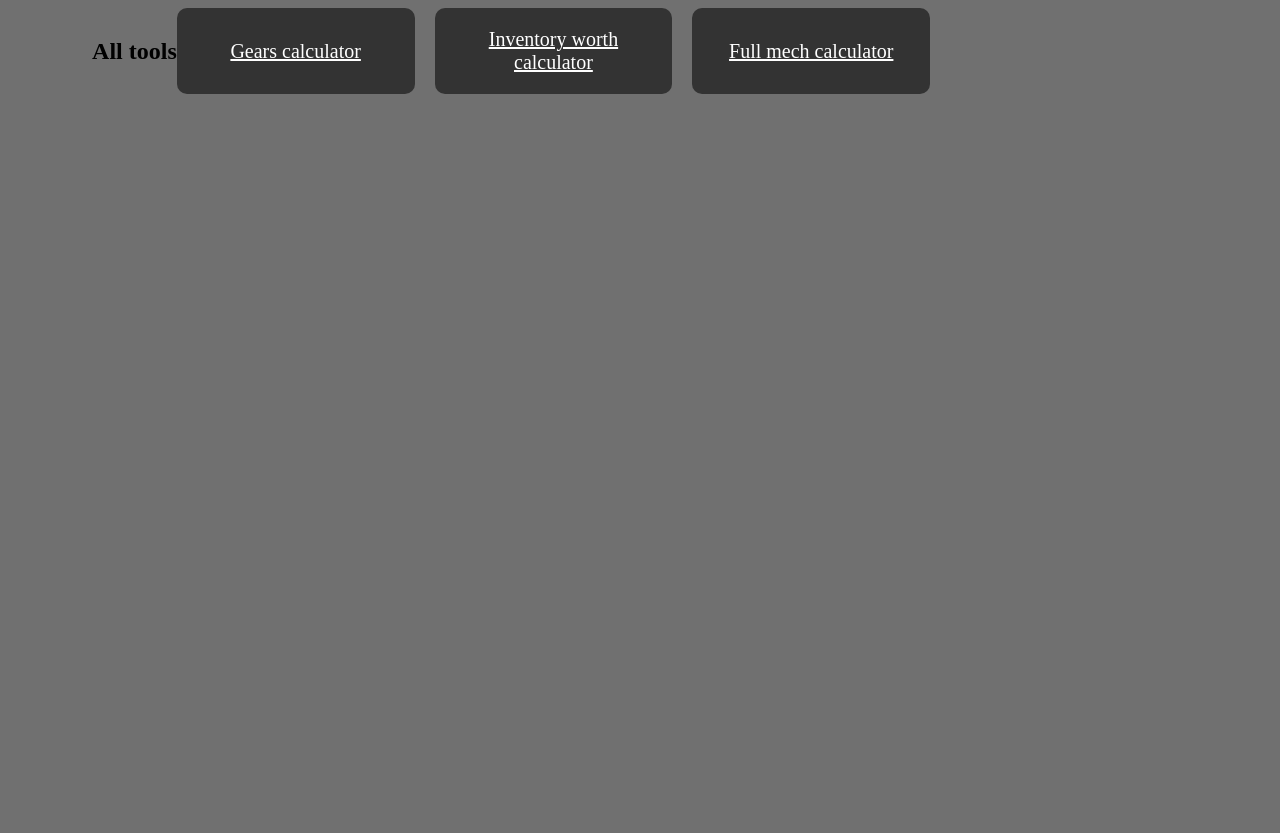
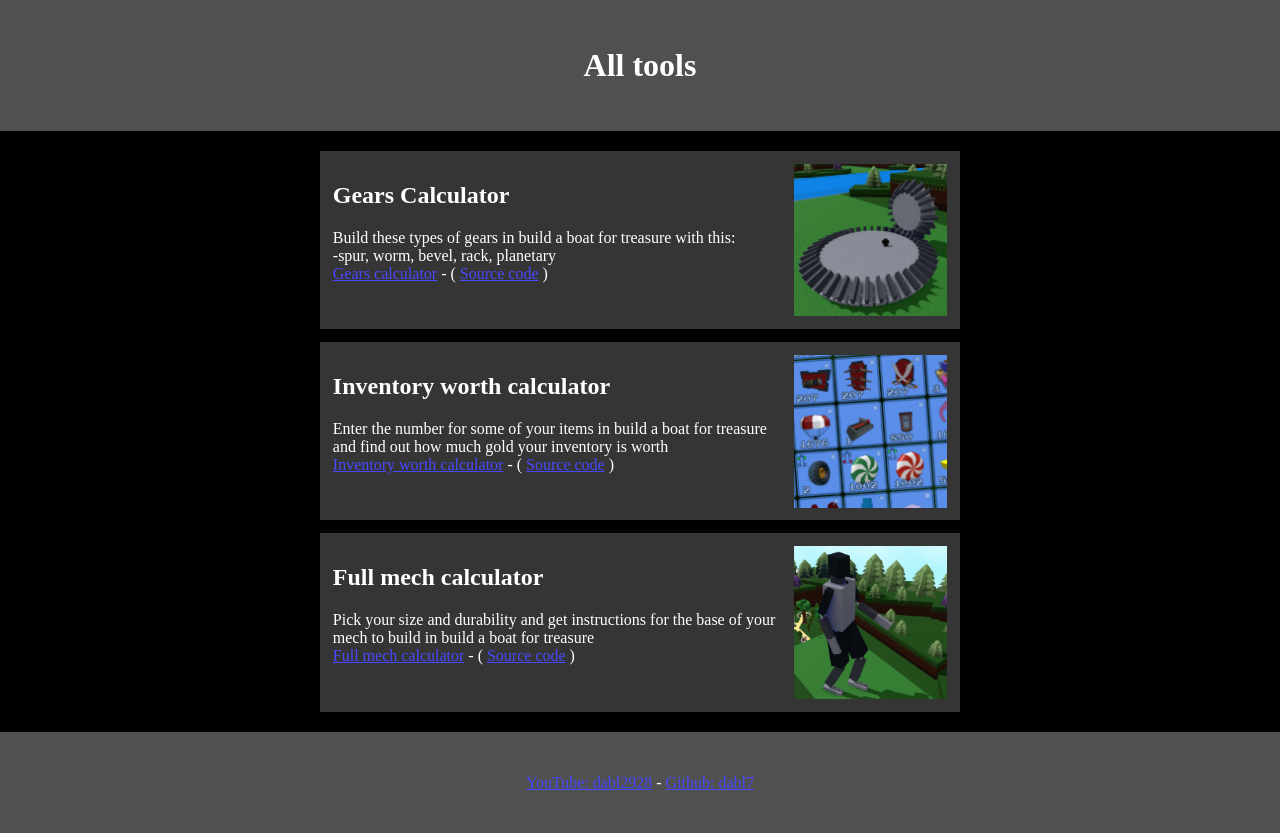
Before and after one commit to dabl7/dabl7.github.io, a plain HTML site: page index.html in a window 1280 px wide. Before the commit the page ends 800 px from the top, so only its background shows below. Drawn offline with Linux system fonts and the light colour scheme.

Commit message:
Enhance index.html with meta tags and layout updates
Added meta tags for description, keywords, and author. Updated styles and structure for better layout and design.

```diff
--- a/index.html
+++ b/index.html
@@ -3,47 +3,131 @@
 <head>
   <meta charset="UTF-8">
   <meta name="viewport" content="width=device-width,initial-scale=1">
+  <meta name="description" content="Roblox build a boat for treasure tools">
+  <meta name="keywords" content="Roblox,BABFT,buildaboat,buildaboatfortreasure,gears,bevel,worm,rack,planetary,inventoryworth,inventory,networth,worth,mech,lambda,walkingmechanism,walking,mecha,robot">
+  <meta name="author" content="dabl7">
   <title>Dabl's tools</title>
   <link rel="icon" href="./logo.png" type="image/png">
   <style>
     body {
-            display: flex;
-            justify-content: center;
-            align-items: center;
-            background-color: #f7f7f7;
+      margin: 0;
+      background-color:#000000;
     }
 
-        .button-grid {
-            display: grid;
-            grid-template-columns: repeat(auto-fill, minmax(200px, 1fr));
-            gap: 20px;
-            width: 80%;
-            max-width: 1200px;
+    header {
+      background-color: #505050;
+      color: white;
+      text-align: center;
+      padding: 2%;
     }
 
-        .button {
+    .container {
+      max-width: 50%;
+      margin: 20px auto;
+    }
+
+    .box {
       display: flex;
-            justify-content: center;
+      justify-content: space-between;
       align-items: center;
-            padding: 20px;
-            background-color: #333333;
+      background-color: #353535;
+      padding: 2%;
+      margin-bottom: 2%;
+    }
+
+    .text {
+      flex: 1;
+      padding-right: 15px;
+    }
+
+    .text h2 {
+      margin-top: 0;
+      color: #FFFFFF;
+    }
+
+    .text p {
+      color: #FFFFFF;
+    }
+
+    .white {
+      color:#4848ff;
+    }
+
+    .box img {
+      width: 25%;
+      height: 25%;
+      object-fit: cover;
+    }
+
+    footer {
+      background-color: #505050;
       color: white;
-            font-size: 20px;
       text-align: center;
-            border-radius: 10px;
+      padding:2%;
     }
   </style>
 </head>
-<body style=background-color:#707070>
- <h2>All tools</h2>
-    <div class="button-grid">
-        <a href="https://dabl7.github.io/gears" class="button">Gears calculator</a>
-        <a href="https://dabl7.github.io/networth" class="button">Inventory worth calculator</a>
-        <a href="https://dabl7.github.io/mech" class="button">Full mech calculator</a>
+<body>
+  <header>
+    <h1>All tools</h1>
+  </header>
+    <div class="container">
+      <div class="box">
+        <div class="text">
+          <h2>Gears Calculator</h2>
+          <p>
+            Build these types of gears in build a boat for treasure with this:
+            <br>
+             -spur, worm, bevel, rack, planetary
+            <br>
+            <a class="white" href="https://dabl7.github.io/gears">Gears calculator</a>
+            - (
+            <a class="white" href="https://github.com/dabl7/gears">Source code</a>
+            )
+          </p>
         </div>
+        <img src="./imggears.png">
+      </div>
+      <div class="box">
+        <div class="text">
+          <h2>Inventory worth calculator</h2>
+          <p>
+            Enter the number for some of your items in build a boat for treasure and find out how much gold your inventory is worth
+            <br>
+            <a class="white" href="https://dabl7.github.io/networth">Inventory worth calculator</a>
+            - (
+            <a class="white" href="https://github.com/dabl7/networth">Source code</a>
+            )
+          </p>
+        </div>
+        <img src="./imginv.png">
+      </div>
+      <div class="box">
+        <div class="text">
+          <h2>Full mech calculator</h2>
+          <p>
+            Pick your size and durability and get instructions for the base of your mech to build in build a boat for treasure
+            <br>
+            <a class="white" href="https://dabl7.github.io/mech">Full mech calculator</a>
+            - (
+            <a class="white" href="https://github.com/dabl7/mech">Source code</a>
+            )
+          </p>
+        </div>
+        <img src="./imgmech.png">
+      </div>
+    </div>
+    <footer>
+        <p>
+          <a class="white" href="https://youtube.com/channel/dabl2928">YouTube: dabl2928</a>
+          -
+          <a class="white" href="https://github.com/dabl7">Github: dabl7</a>
+        </p>
+    </footer>
     <script>
 	  //homepage (by @dabl2928 on YouTube)
-	    //vx.x.x - initial (2026 Apr 23)
+	  //v1.0.0 - initial (2026 Apr 23)
+      //v1.0.1 - updated (2026 Apr 27)
     </script>
 </body>
 </html>
```
Lines whose indentation alone changed are shown as unchanged.
